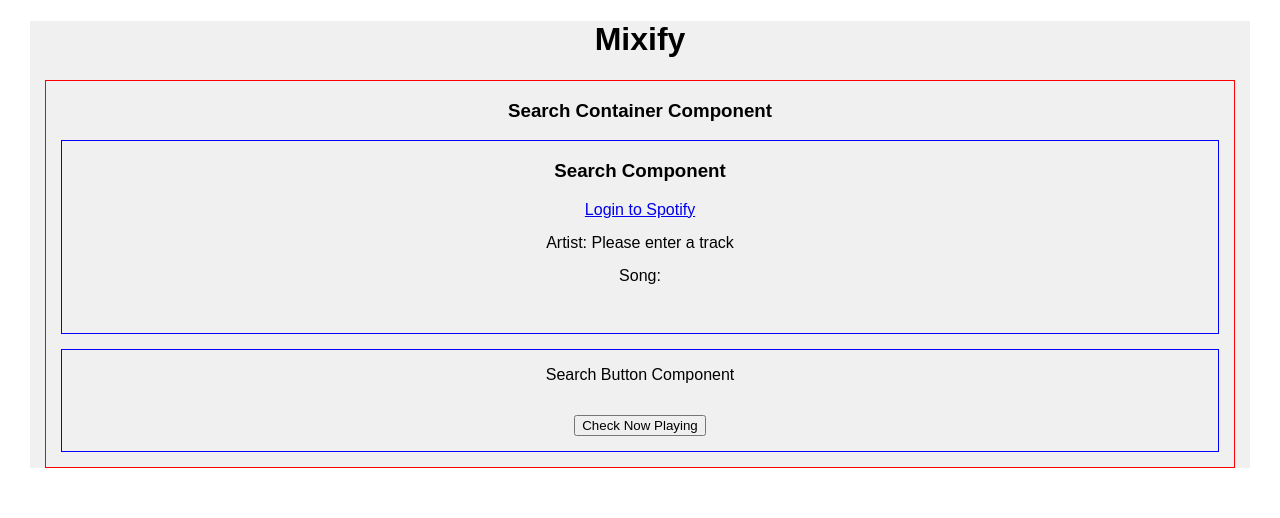
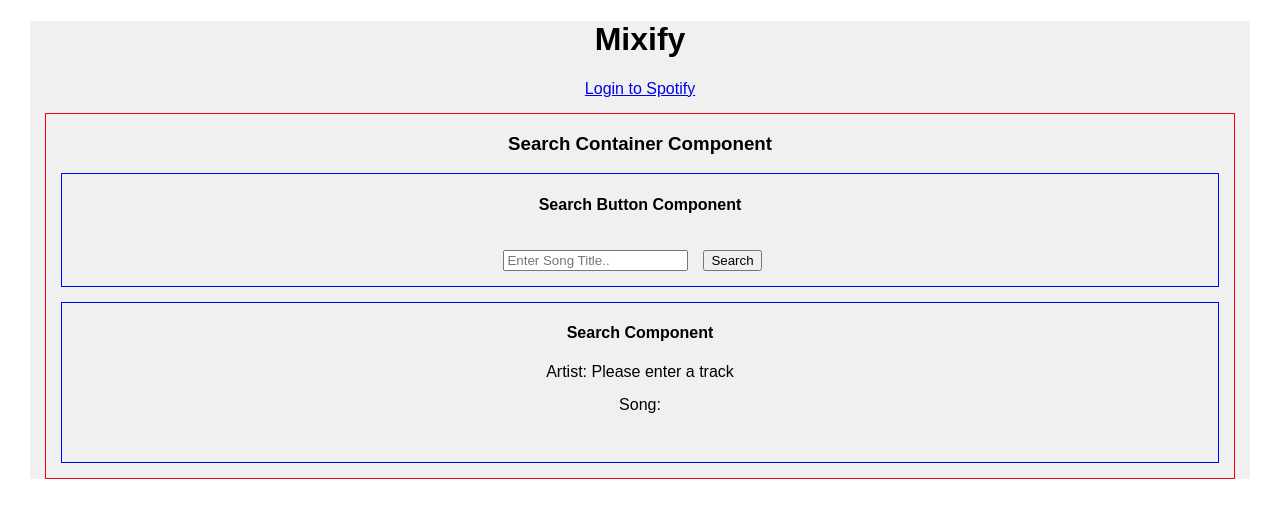
Before and after one commit to dylance/test-servers, a React (Create React App) app in the folder react-test/: page / in a window 1280 px wide. Shown: the top 518 px of the page. Built offline with nearby package versions, Linux system fonts and the light colour scheme; what spotify-web-api-js would draw is missing.

Commit message:
pulls user imput in SearchButton.js

```diff
--- a/react-test/src/App.js
+++ b/react-test/src/App.js
@@ -11,6 +11,7 @@ export default class App extends Component {
     return (
       <div className="App App-border">
         <h1> Mixify </h1>
+        <a href='http://localhost:8888' > Login to Spotify </a>
         <SearchContainer />
       </div>
     );
--- a/react-test/src/Search.js
+++ b/react-test/src/Search.js
@@ -5,8 +5,7 @@ export default class Search extends Component {
 	render() {
 		return (
       <div className="App Search-border">
-        <h3> Search Component </h3>
-        <a href='http://localhost:8888' > Login to Spotify </a>
+        <h4> Search Component </h4>
         <div>
           Artist: { this.props.artist }
         </div>
--- a/react-test/src/SearchButton.js
+++ b/react-test/src/SearchButton.js
@@ -5,13 +5,22 @@ export default class SearchButton extends Component {
 	render() {
 		return (
       <div className="App SearchButton-border">
-        <p> Search Button Component </p>
+        <h4> Search Button Component </h4>
+        <form onSubmit={ this.props.handleSubmit }>
+          <input
+            type="text"
+            placeholder="Enter Song Title.."
+            value={ this.props.searchQuery }
+            onChange={ this.props.handleChange }
+        />
         {
           // this.state.loggedIn &&
           <button onClick={ this.props.getNowPlaying }>
-            Check Now Playing
+            Search
           </button>
         }
+        </form>
+
      </div>
 		)
 	}
--- a/react-test/src/SearchContainer.js
+++ b/react-test/src/SearchContainer.js
@@ -5,7 +5,7 @@ import SearchButton from './SearchButton'
 import SpotifyWebApi from 'spotify-web-api-js';
 const spotifyApi = new SpotifyWebApi();
 
-let artistTest = 'coldplay yellow'
+// let artistTest = 'coldplay yellow'
 
 export default class SearchContainer extends Component {
   constructor(){
@@ -18,6 +18,7 @@ export default class SearchContainer extends Component {
     }
     this.state = {
       loggedIn: token ? true : false,
+      searchInput: '',
       nowPlaying: {
         artist: 'Please enter a track',
         song: '',
@@ -39,8 +40,19 @@ export default class SearchContainer extends Component {
     return hashParams;
   }
 
-  getNowPlaying(){
-    spotifyApi.searchTracks(artistTest)
+  handleChange(e) {
+    this.setState({
+      searchInput: e.target.value,
+    });
+  }
+
+  handleSubmit(e) {
+    e.preventDefault();
+
+  }
+
+  getNowPlaying(e){
+    spotifyApi.searchTracks(this.state.searchInput)
       .then((response) => {
         this.setState({
           nowPlaying: {
@@ -64,14 +76,16 @@ export default class SearchContainer extends Component {
 		return (
       <div className="App SearchContainer-border">
         <h3>Search Container Component</h3>
+        <SearchButton
+          getNowPlaying={ (e) => { this.getNowPlaying(e) } }
+          handleChange={ (e) => { this.handleChange(e) } }
+          handleSubmit={ (e) => { this.handleSubmit(e) } }
+          searchQuery={ this.state.searchInput }
+        />
         <Search
           artist={ this.state.nowPlaying.artist }
           song={ this.state.nowPlaying.song }
           albumImage={ this.state.nowPlaying.albumCover }
-
-        />
-        <SearchButton
-          getNowPlaying={ () => { this.getNowPlaying() } }
         />
       </div>
 		)
```
